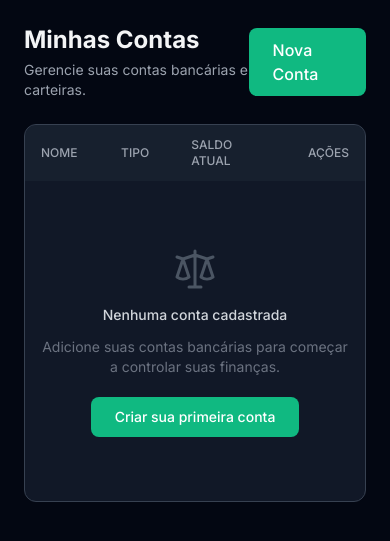
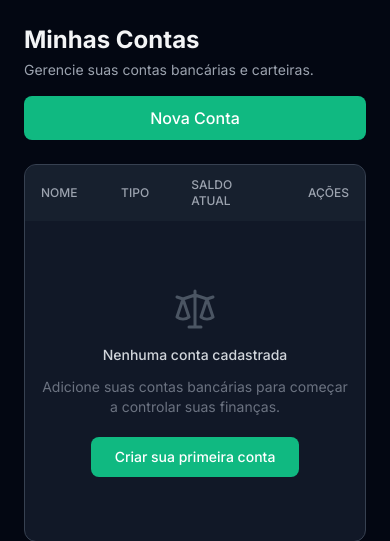
Before and after one commit to IgorVoidbot/finanpy, a Django app: page /contas/ in a window 390 px wide. Shown: the part 65-606 px from the top of the page. Run offline with Django 5.2, Linux system fonts and the light colour scheme; the visitor is signed in with stand-in values (Sample User, id 1); some libraries are stand-ins or nearby versions.

Commit message:
fix(ui): corrige a sobreposicao do cabecalho das listagens no mobile
Em 390px o texto descritivo passava por baixo do botao de acao nas telas de
Transacoes, Contas e Categorias — as tres usavam o mesmo cabecalho copiado,
com flex items-center justify-between e sem quebra.

Passa a empilhar no mobile (flex-col) e so alinhar lado a lado a partir do sm.
No celular o botao vira barra de largura total, com area de toque maior.

flex-wrap foi tentado antes e nao resolveu: o bloco de texto tinha para onde
encolher, e o flexbox espreme antes de quebrar linha. O resultado passava numa
verificacao de sobreposicao por coordenadas (os elementos ficavam encostados)
e continuava ruim na tela — so a captura de tela mostrou.

Verificado em 390px nas tres telas: o botao agora fica abaixo do texto e a
descricao usa a largura toda.

Co-Authored-By: Claude Opus 5 <noreply@anthropic.com>

```diff
--- a/templates/accounts/account_list.html
+++ b/templates/accounts/account_list.html
@@ -4,14 +4,14 @@
 {% block app_title %}Minhas Contas{% endblock %}
 
 {% block page_content %}
-<div class="mb-6 flex items-center justify-between">
+<div class="mb-6 flex flex-col gap-4 sm:flex-row sm:items-start sm:justify-between">
     <div>
         <h1 class="text-2xl font-bold text-gray-100">Minhas Contas</h1>
         <p class="text-sm text-gray-400 mt-1">Gerencie suas contas bancárias e carteiras.</p>
     </div>
     <a
         href="{% url 'accounts:account_create' %}"
-        class="bg-emerald-500 hover:bg-emerald-600 text-white font-medium py-2.5 px-6 rounded-lg transition-colors duration-200"
+        class="bg-emerald-500 hover:bg-emerald-600 text-white font-medium py-2.5 px-6 rounded-lg transition-colors duration-200 flex-shrink-0 whitespace-nowrap text-center"
     >
         Nova Conta
     </a>
--- a/templates/categories/category_list.html
+++ b/templates/categories/category_list.html
@@ -3,14 +3,14 @@
 {% block app_title %}Minhas Categorias{% endblock %}
 
 {% block page_content %}
-<div class="mb-6 flex items-center justify-between">
+<div class="mb-6 flex flex-col gap-4 sm:flex-row sm:items-start sm:justify-between">
     <div>
         <h1 class="text-2xl font-bold text-gray-100">Minhas Categorias</h1>
         <p class="text-sm text-gray-400 mt-1">Gerencie as categorias das suas transações.</p>
     </div>
     <a
         href="{% url 'categories:category_create' %}"
-        class="bg-emerald-500 hover:bg-emerald-600 text-white font-medium py-2.5 px-6 rounded-lg transition-colors duration-200"
+        class="bg-emerald-500 hover:bg-emerald-600 text-white font-medium py-2.5 px-6 rounded-lg transition-colors duration-200 flex-shrink-0 whitespace-nowrap text-center"
     >
         Nova Categoria
     </a>
--- a/templates/transactions/transaction_list.html
+++ b/templates/transactions/transaction_list.html
@@ -5,14 +5,14 @@
 
 {% block page_content %}
 <!-- Cabeçalho -->
-<div class="mb-6 flex items-center justify-between">
+<div class="mb-6 flex flex-col gap-4 sm:flex-row sm:items-start sm:justify-between">
     <div>
         <h1 class="text-2xl font-bold text-gray-100">Minhas Transações</h1>
         <p class="text-sm text-gray-400 mt-1">Acompanhe e gerencie todas as suas movimentações financeiras.</p>
     </div>
     <a
         href="{% url 'transactions:transaction_create' %}"
-        class="bg-emerald-500 hover:bg-emerald-600 text-white font-medium py-2.5 px-6 rounded-lg transition-colors duration-200"
+        class="bg-emerald-500 hover:bg-emerald-600 text-white font-medium py-2.5 px-6 rounded-lg transition-colors duration-200 flex-shrink-0 whitespace-nowrap text-center"
     >
         Nova Transação
     </a>
```
